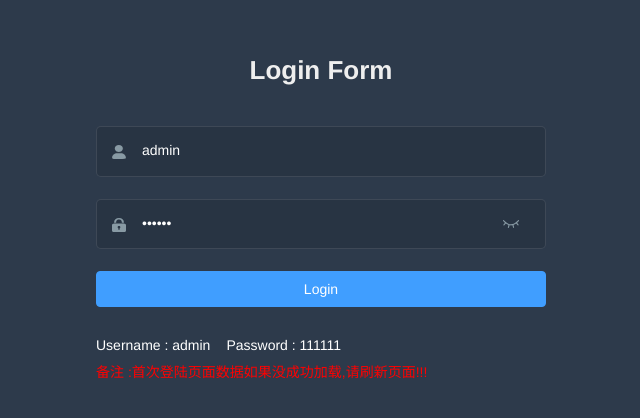
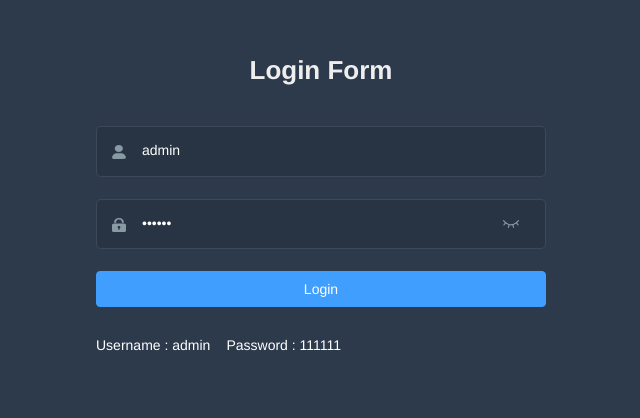
Before and after one commit to zhongqi7777/vuecli4-dashboard, a Vue app: page /#/login in a window 1280 px wide. Shown: the part 104-522 px from the top of the page, without its empty margins (319-959 px from the left). Built offline with nearby package versions, Linux system fonts and the light colour scheme; what vue-drag-drop would draw is missing.

Commit message:
modified:   src/lang/zh.js         modified:   src/views/Login/project1/index.vue

```diff
--- a/src/lang/zh.js
+++ b/src/lang/zh.js
@@ -71,7 +71,7 @@ export default {
     size: '布局大小'
   },
   login: {
-    title: 'Vuejs Dashbord',
+    title: 'vuecli4-dashboard',
     logIn: '登录',
     username: '账号',
     password: '密码',
--- a/src/views/Login/project1/index.vue
+++ b/src/views/Login/project1/index.vue
@@ -64,11 +64,11 @@
         </div>
       </div>
 
-      <div style="position:relative">
+      <!-- <div style="position:relative">
         <div class="tips">
           <span style="color:red">备注 :首次登陆页面数据如果没成功加载,请刷新页面!!!</span>
         </div>
-      </div>
+      </div> -->
     </el-form>
 
     <el-dialog :title="$t('login.thirdparty')" :visible.sync="showDialog">
```
